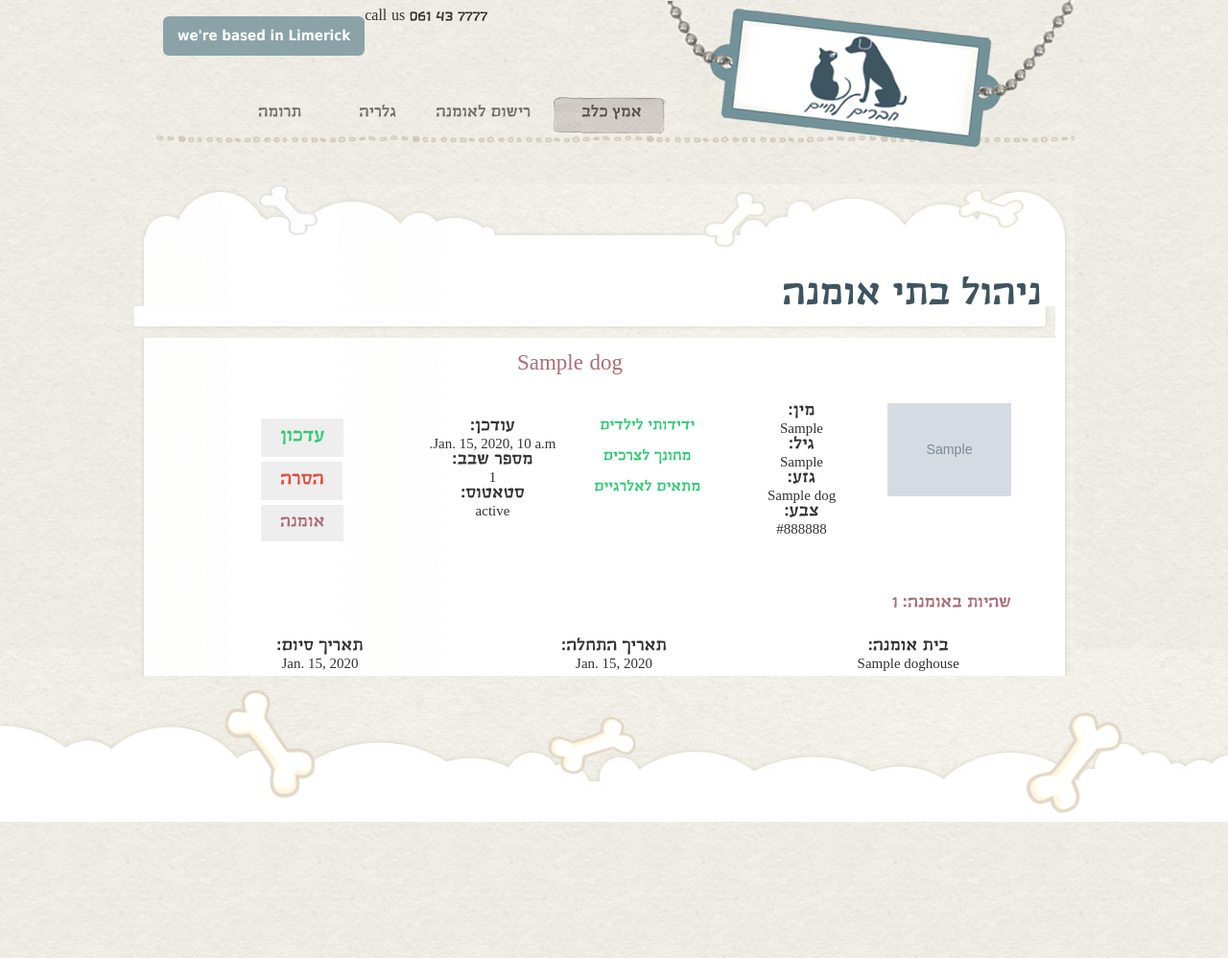
After one commit to ofirnn/friends_forlife, a Django app: template friends_forlife/app/templates/app/houses_index.html in a window 1280 px wide. The commit adds this page. Shown: the whole page at 96% size. Run offline with Django 3.2, Linux system fonts and the light colour scheme; the template is opened without the code that fills it: values that come from a table or form of the project are taken from there, others are empty; tables that the repository leaves empty hold one stand-in row (values such as "Sample post"); grey boxes marked "Sample" are stand-in pictures; parts of the project's set-up code (start-up, migrations or seed data) failed here and were passed over.

Commit message:
dogstaying_add working (both house and dog source) Started working on houses_index

```diff
--- a/friends_forlife/app/models.py
+++ b/friends_forlife/app/models.py
@@ -57,6 +57,9 @@ class DogStaying(models.Model):
     start_date = models.DateField(blank=True)
     end_date = models.DateField(null=True)
 
+    class Meta:
+        ordering = ['-start_date']
+
 
 class AdoptionDay(models.Model):
     start_time = models.DateTimeField()
--- a/friends_forlife/app/static/style/style.css
+++ b/friends_forlife/app/static/style/style.css
@@ -975,5 +975,98 @@ input[type="search"]::-webkit-search-decoration {
 }
 
 /*=========================================*/
-/*====PAGE - Dogstaying-add =====*/
+/*====PAGE - Houses_index =====*/
 /*=========================================*/
+
+.houses_index_UpdateBtn{
+	color:#2ecc71;
+    font-size: 20px;
+    background: #eee;
+    padding: 10px 20px 10px 20px;
+    text-decoration: none;
+    border: none;
+    /* margin-top: 56px; */
+    font-family: trashimclm;
+    float: left;
+
+	margin-top: 10%;
+}
+
+.houses_index_FosterBtn{
+	color:#AC6D76;
+    font-size: 18px;
+    background: #eee;
+    padding: 10px 20px 10px 20px;
+    text-decoration: none;
+    border: none;
+    /* margin-top: 56px; */
+    font-family: trashimclm;
+    float: left;
+
+	margin-top: 5px;
+}
+.houses_index_RemoveBtn{
+	color:#e74c3c;
+    font-size: 20px;
+    background: #eee;
+    padding: 10px 20px 10px 20px;
+    text-decoration: none;
+    border: none;
+    /* margin-top: 56px; */
+    font-family: trashimclm;
+    float: left;
+	margin-top: 5px;
+}
+
+#house_index_house_div .name
+{
+
+	font-size: 23px;
+	color: #AC6D76;
+	text-align:center;
+}
+.house_index_houseDetails{
+	float: right;
+    margin: 5% 1%;
+    width: 70%;
+}
+
+
+#houses_index_house_div{
+	width: 100%;
+    min-height: 226px;
+	padding-left: 4px;
+	padding-bottom:4px;
+	float: right;
+}
+
+.houses_index_col{
+	width: 25%;
+    float: right;
+    text-align: center;
+    margin-top: 27px;
+}
+
+#houses_index_house_div .text {
+	font-family: gisha;
+	font-size: 15px;
+	font-weight: lighter;
+}
+#houses_index_house_div .label{
+	font-size:18px
+}
+
+.houses_index_foster_count {
+	width: 100%;
+	float: right;
+	text-align: right;
+	margin-top: 10px;
+	margin-right:5%;
+}
+
+.houses_index_foster_col{
+	width: 33.33%;
+    float: right;
+    text-align: center;
+    margin-top: 27px;
+}
--- /dev/null
+++ b/friends_forlife/app/templates/app/houses_index.html
@@ -0,0 +1,158 @@
+<!DOCTYPE html>
+<html class="no-js">
+	<head>
+	    <meta charset="utf-8">
+	    <meta name="viewport" content="width=device-width, initial-scale=1, minimum-scale=1">
+	    <meta http-equiv="X-UA-Compatible" content="IE=edge,chrome=1">
+	    <title>Friends for Life</title>
+		<script src="../../static/js/modernizr.js"></script>
+		<link rel="stylesheet" href="../../static/style/style.css">
+		<link rel="stylesheet" href="../../static/style/styleMobile.css">
+	</head>
+	<body dir="rtl">
+		<div id="outer-wrap">
+			<div id="inner-wrap">
+			    <header id="top">
+			        <div class="block">
+			            <a href="index.html"  id="logo"></a><!--Logo-->
+			            <a class="nav-btn" id="nav-open-btn" href="#nav">Book Navigation</a>
+			            <div id="contact">
+			                <span class="based">we're based in Limerick</span>
+			                <span class="number">call us  061 43 7777</span>
+			            </div>
+					    <nav id="nav">
+				            <ul>
+				                <li class="is-active navBtnAdopt">
+				                    <a href="dogs_4_adoption.html">אמץ כלב</a>
+				                </li>
+				             	<li class="navBtnFoster">
+				                    <a href="house_registration.html">רישום לאומנה</a>
+				                </li>
+				             <!--<li class="navBtnAbout">
+				                    <a href="#">אודות</>
+				              </li>-->
+    				             <li class="navBtnGallery">
+				                    <a href="#">גלריה</a></a>
+				                </li>
+				             <!--<li class="navBtnContact">
+				                    <a href="#">צור קשר</a>
+				                </li>-->
+				                <li class="navBtnDonate">
+				                    <a href="donation_baskets.html">תרומה</a>
+				                </li>
+                                {% if request.user.is_superuser %}
+                                    <li class="navBtnDogIndex">
+                                        <a href="dogs_index.html">ניהול כלבים</a>
+                                    </li>
+                                    <li class="navBtnDogHouseIndex">
+                                        <a href="doghouse_index.html">ניהול אומנה</a></a>
+                                    </li>
+                                {% endif %}
+				            </ul>
+			            	<a class="close-btn" id="nav-close-btn" href="#top">Return to Content</a>
+			    		</nav>
+					</div>
+			    </header>
+				<main id="main">
+					<div class="block">
+						<div class="mainTop"></div>
+						<div class="mainContent">
+				    		<h1>ניהול בתי אומנה</h1>
+                            {% for house in houses_list %}
+                                <div id="dogs_index_dog_div" > <!-- here come's dog's pic-->
+                                <img src={{ dog.picture.url }} class="picture">
+                                    <div class="dogs_index_dogsDetails">
+                                     <p class="name">{{ dog.name }}</p>
+                                        <div class="dogs_index_col">
+                                            <label class="label"> מין:</label>
+                                            <p class="text"> {{ dog.gender }}</p>
+                                            <label class="label">גיל:</label>
+                                            <p class="text">{{ dog.age }}</p>
+                                            <label class="label"> גזע:</label>
+                                            <p class="text"> {{ dog.type_name }}</p>
+                                            <label class="label"> צבע:</label>
+                                            <p class="text">{{ dog.color }}</p>
+                                        </div>
+                                        <div class="dogs_index_col">
+                                            <br>
+                                            {%  if dog.is_children_friendly %}
+                                                <p style="color:#2ecc71;"> ידידותי לילדים</p>
+                                            {% else %}
+                                               <p style="color:#e74c3c;"> לא ידידותי לילדים</p>
+                                            {% endif %}
+                                            <br>
+                                            {%  if dog.is_educated %}
+                                                <p style="color:#2ecc71;"> מחונך לצרכים</p>
+                                            {% else %}
+                                               <p style="color:#e74c3c;"> לא מחונך לצרכים</p>
+                                            {% endif %}
+                                            <br>
+                                            {%  if dog.is_hypoallergenic %}
+                                                <p style="color:#2ecc71;">מתאים לאלרגיים </p>
+                                            {% else %}
+                                               <p style="color:#e74c3c;"> לא מתאים לאלרגיים</p>
+                                            {% endif %}
+                                        </div>
+                                        <div class="dogs_index_col">
+{#                                            <p class="description"> {{ dog.description }}</p>#}
+                                              <br>
+                                              <label class="label"> עודכן:</label>
+                                              <p class="text">{{ dog.last_updated }}</p>
+                                              <label class="label"> מספר שבב:</label>
+                                              <p class="text">{{ dog.chip_id }}</p>
+                                              <label class="label"> סטאטוס:</label>
+                                              <p class="text">{{ dog.status }}</p>
+                                        </div>
+                                        <div class="dogs_index_col">
+                                            <form name="update_dog" action="dog_updation">
+                                                <input type="hidden" name="id" value="{{ dog.id }}">
+                                                <input type="submit" class="dogs_index_UpdateBtn" value="עדכון"/>
+                                            </form>
+                                            <form>
+                                                <input type="hidden" name="id" value="{{ dog.id }}">
+                                                <input type="submit" class="dogs_index_RemoveBtn" value="הסרה"/>
+                                            </form>
+                                            <form name="dogstaying_add" action="dogstaying_add">
+                                                <input type="hidden" name="dog_id" value="{{ dog.id }}">
+                                                <input type="submit" class="dogs_index_FosterBtn" value="אומנה"/>
+                                            </form>
+                                    </div>
+					     	    </div>
+                                {% if dog.dogstaying_set.all|length > 0 %}
+                                    <div class="dogs_index_foster_count">
+                                        <label class="label" style="color:#AC6D76;"> שהיות באומנה: {{ dog.dogstaying_set.all|length }}</label>
+                                    </div>
+                                    {% for staying in dog.dogstaying_set.all %}
+                                        <div class="dogs_foster_details">
+                                            <div class="dogs_index_foster_col">
+                                                <label class="label"> בית אומנה:</label>
+                                                <p class="text"> {{ staying.house.owner_name }}</p>
+                                            </div>
+                                            <div class="dogs_index_foster_col">
+                                                <label class="label"> תאריך התחלה:</label>
+                                                <p class="text"> {{ staying.start_date }}</p>
+                                            </div>
+                                            <div class="dogs_index_foster_col">
+                                                <label class="label"> תאריך סיום:</label>
+                                                {% if staying.end_date %}
+                                                    <p class="text"> {{ staying.end_date }}</p>
+                                                {% else %}
+                                                    <p class="text"> אין</p>
+                                                {%  endif %}
+                                            </div>
+                                        </div>
+                                    {% endfor %}
+
+                                {%  endif %}
+                            {%  endfor %}
+								<div class="clear"></div>
+						</div>
+						<div class="mainBtn"></div>
+					</main>
+			    	<footer id="footer"></footer>
+				</div><!--Block-->
+			</div><!--/#inner-wrap-->
+		</div><!--/#outer-wrap-->
+		<script src="../../static/js/main.js"></script>
+	</body>
+</html>
--- a/friends_forlife/app/urls.py
+++ b/friends_forlife/app/urls.py
@@ -13,7 +13,7 @@ urlpatterns = [
     url(r'^house_registration', views.house_registration, name="house_registration"),
     url(r'^house_register', views.house_register, name="house_register_endpoint"),
     url(r'^dogstaying_add', views.dogstaying_add, name="dogstaying_add"),
-    url(r'^dogstaying_addition', views.dogstaying_addition, name="dogstaying_addition_endpoint"),
+    url(r'^dogstay_addition', views.dogstaying_addition, name="dogstaying_addition_endpoint"),
     url(r'^contact_us', views.contact_us, name="contact_us"),
     url(r'^donate', views.donation, name="donation_page"),
     url(r'^dog_insertion', views.dog_insertion, name="dog_insertion"),
```
Also changed, not shown: friends_forlife/app/templates/app/dogstaying_add.html (+15 -7 lines), friends_forlife/app/templates/app/success_dogstaying_add.html (+104 -0 lines), friends_forlife/app/views.py (+17 -10 lines).
